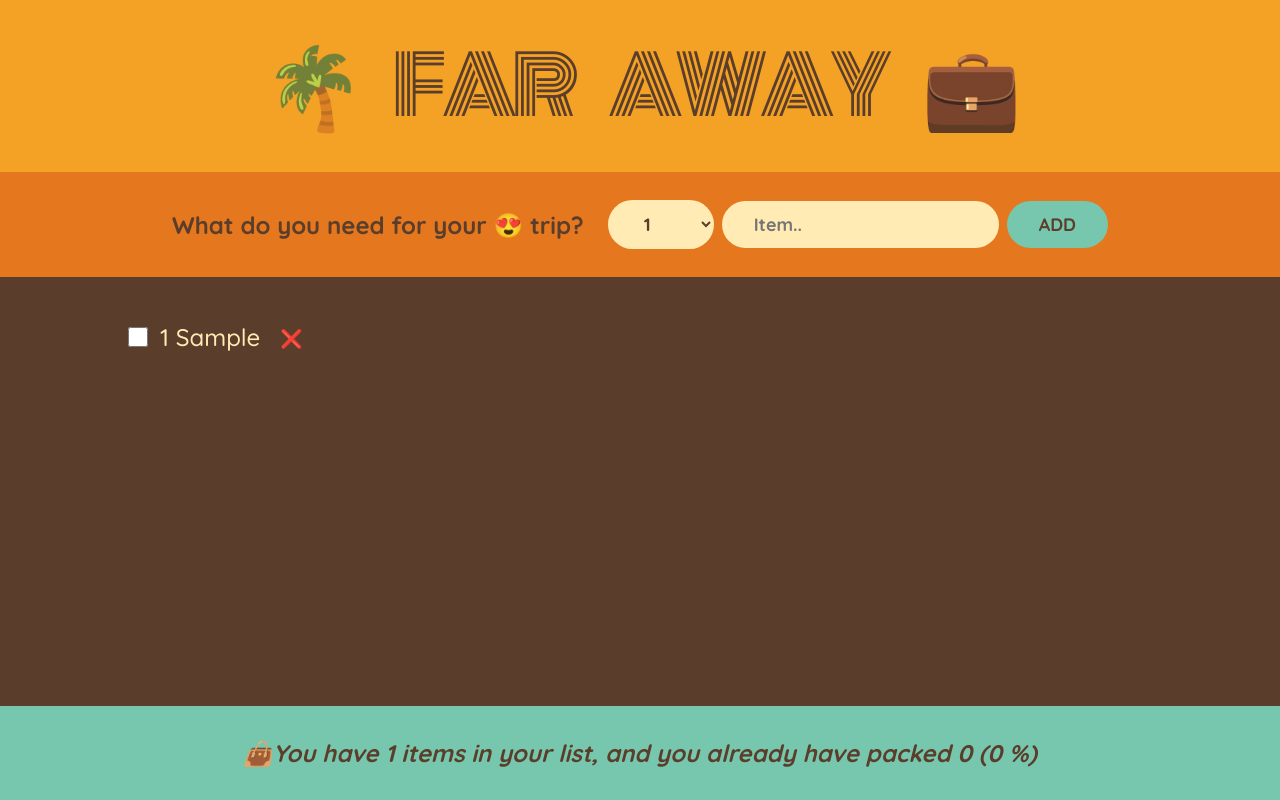
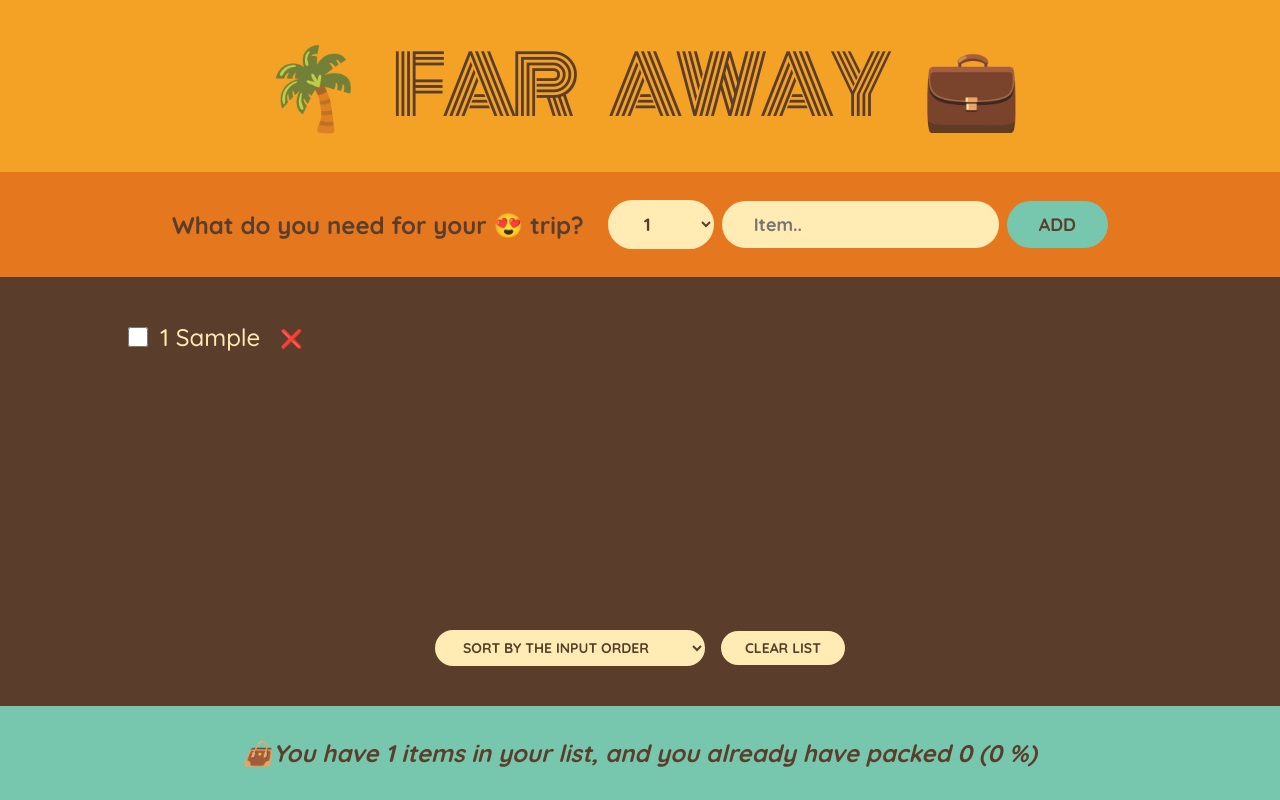
Before and after one commit to Devansh27112001/Travel-List-React, a React (Create React App) app: page / in a window 1280 px wide. Both pictures are taken after typing "Sample" into the empty fields and a click on the button "ADD". Built offline with nearby package versions, Linux system fonts and the light colour scheme.

Commit message:
refactoring the files

```diff
--- a/src/App.js
+++ /dev/null
@@ -1,138 +0,0 @@
-import { useState } from "react";
-
-const initialItems = [
-  { id: 1, description: "Passports", quantity: 2, packed: false },
-  { id: 2, description: "Socks", quantity: 12, packed: true },
-  { id: 3, description: "Charger", quantity: 1, packed: false },
-];
-
-export default function App() {
-  const [items, setItems] = useState([]);
-
-  function handleAddItems(item) {
-    setItems((items) => [...items, item]);
-  }
-
-  function handleDeleteItem(id) {
-    setItems((oldItems) => oldItems.filter((item) => item.id !== id));
-  }
-
-  // If the id matches the item.id, we return an array of items that has packed:true/false by mapping the items array and returning a new object for particular item. We return the same item object for all the other items.
-  function handleToggleItem(id) {
-    setItems((items) =>
-      items.map((item) =>
-        item.id === id ? { ...item, packed: !item.packed } : item
-      )
-    );
-  }
-
-  return (
-    <div className="app">
-      <Logo />
-      <Form onAddItems={handleAddItems} />
-      <PackingList
-        items={items}
-        onDeleteItem={handleDeleteItem}
-        onToggleItem={handleToggleItem}
-      />
-      <Stats items={items} />
-    </div>
-  );
-}
-
-function Logo() {
-  return <h1>🌴 Far Away 💼</h1>;
-}
-function Form({ onAddItems }) {
-  const [description, setDescription] = useState("");
-  const [quantity, setQuantity] = useState(1);
-
-  function handleSubmit(e) {
-    e.preventDefault();
-
-    if (!description) return;
-    const newItem = { description, quantity, packed: false, id: Date.now() };
-    onAddItems(newItem);
-    setDescription("");
-    setQuantity(1);
-  }
-
-  return (
-    <form className="add-form" onSubmit={handleSubmit}>
-      <h3>What do you need for your 😍 trip?</h3>
-      <select value={quantity} onChange={(e) => setQuantity(+e.target.value)}>
-        {Array.from({ length: 20 }, (_, i) => i + 1).map((num) => (
-          <option value={num} key={num}>
-            {num}
-          </option>
-        ))}
-        {/* <option value={1}></option>
-        <option value={2}></option>
-        <option value={3}></option> */}
-      </select>
-      <input
-        type="text"
-        placeholder="Item.."
-        value={description}
-        onChange={(e) => setDescription(e.target.value)}
-      />
-      <button>Add</button>
-    </form>
-  );
-}
-function PackingList({ items, onDeleteItem, onToggleItem }) {
-  return (
-    <div className="list">
-      <ul>
-        {items.map((item) => (
-          <Item
-            item={item}
-            onDeleteItem={onDeleteItem}
-            key={item.id}
-            onToggleItem={onToggleItem}
-          />
-        ))}
-      </ul>
-    </div>
-  );
-}
-
-function Item({ item, onDeleteItem, onToggleItem }) {
-  return (
-    <li>
-      <input
-        type="checkbox"
-        value={item.packed}
-        onChange={() => {
-          onToggleItem(item.id);
-        }}
-      />
-      <span style={item.packed ? { textDecoration: "line-through" } : {}}>
-        {item.quantity} {item.description}
-      </span>
-      <button onClick={() => onDeleteItem(item.id)}>❌</button>
-    </li>
-  );
-}
-
-function Stats({ items }) {
-  if (!items.length)
-    return (
-      <footer className="stats">
-        <em>Start adding items to your packing list</em>
-      </footer>
-    );
-  const numItems = items.length;
-  const packedItems = items.filter((item) => item.packed).length;
-  const percentage = Math.round((packedItems / numItems) * 100);
-  return (
-    <footer className="stats">
-      <em>
-        {percentage === 100
-          ? "You got everything! Ready to go✈️"
-          : `👜You have ${numItems} items in your list, and you already have packed${" "}
-        ${packedItems} (${percentage} %)`}
-      </em>
-    </footer>
-  );
-}
--- /dev/null
+++ b/src/components/App.js
@@ -0,0 +1,52 @@
+import { useState } from "react";
+import Logo from "./Logo";
+import Form from "./Form";
+import PackingList from "./PackingList";
+import Stats from "./Stats";
+// const initialItems = [
+//   { id: 1, description: "Passports", quantity: 2, packed: false },
+//   { id: 2, description: "Socks", quantity: 12, packed: true },
+//   { id: 3, description: "Charger", quantity: 1, packed: false },
+// ];
+
+export default function App() {
+  const [items, setItems] = useState([]);
+
+  function handleAddItems(item) {
+    setItems((items) => [...items, item]);
+  }
+
+  function handleDeleteItem(id) {
+    setItems((oldItems) => oldItems.filter((item) => item.id !== id));
+  }
+
+  // If the id matches the item.id, we return an array of items that has packed:true/false by mapping the items array and returning a new object for particular item. We return the same item object for all the other items.
+  function handleToggleItem(id) {
+    setItems((items) =>
+      items.map((item) =>
+        item.id === id ? { ...item, packed: !item.packed } : item
+      )
+    );
+  }
+
+  function handleClearItems() {
+    const confirm = window.confirm(
+      "Are you sure you want to delete all items?"
+    );
+    if (confirm) setItems([]);
+  }
+
+  return (
+    <div className="app">
+      <Logo />
+      <Form onAddItems={handleAddItems} />
+      <PackingList
+        items={items}
+        onDeleteItem={handleDeleteItem}
+        onToggleItem={handleToggleItem}
+        onClearList={handleClearItems}
+      />
+      <Stats items={items} />
+    </div>
+  );
+}
--- /dev/null
+++ b/src/components/Form.js
@@ -0,0 +1,38 @@
+import { useState } from "react";
+export default function Form({ onAddItems }) {
+  const [description, setDescription] = useState("");
+  const [quantity, setQuantity] = useState(1);
+
+  function handleSubmit(e) {
+    e.preventDefault();
+
+    if (!description) return;
+    const newItem = { description, quantity, packed: false, id: Date.now() };
+    onAddItems(newItem);
+    setDescription("");
+    setQuantity(1);
+  }
+
+  return (
+    <form className="add-form" onSubmit={handleSubmit}>
+      <h3>What do you need for your 😍 trip?</h3>
+      <select value={quantity} onChange={(e) => setQuantity(+e.target.value)}>
+        {Array.from({ length: 20 }, (_, i) => i + 1).map((num) => (
+          <option value={num} key={num}>
+            {num}
+          </option>
+        ))}
+        {/* <option value={1}></option>
+        <option value={2}></option>
+        <option value={3}></option> */}
+      </select>
+      <input
+        type="text"
+        placeholder="Item.."
+        value={description}
+        onChange={(e) => setDescription(e.target.value)}
+      />
+      <button>Add</button>
+    </form>
+  );
+}
--- /dev/null
+++ b/src/components/Item.js
@@ -0,0 +1,17 @@
+export default function Item({ item, onDeleteItem, onToggleItem }) {
+  return (
+    <li>
+      <input
+        type="checkbox"
+        value={item.packed}
+        onChange={() => {
+          onToggleItem(item.id);
+        }}
+      />
+      <span style={item.packed ? { textDecoration: "line-through" } : {}}>
+        {item.quantity} {item.description}
+      </span>
+      <button onClick={() => onDeleteItem(item.id)}>❌</button>
+    </li>
+  );
+}
--- /dev/null
+++ b/src/components/Logo.js
@@ -0,0 +1,3 @@
+export default function Logo() {
+  return <h1>🌴 Far Away 💼</h1>;
+}
--- /dev/null
+++ b/src/components/PackingList.js
@@ -0,0 +1,47 @@
+import { useState } from "react";
+import Item from "./Item";
+export default function PackingList({
+  items,
+  onDeleteItem,
+  onToggleItem,
+  onClearList,
+}) {
+  const [sortBy, setSortBy] = useState("input");
+
+  let sortedItems;
+
+  if (sortBy === "input") sortedItems = items;
+
+  if (sortBy === "description")
+    sortedItems = items
+      .slice()
+      .sort((a, b) => a.description.localeCompare(b.description));
+
+  if (sortBy === "packed")
+    sortedItems = items
+      .slice()
+      .sort((a, b) => Number(a.packed) - Number(b.packed));
+  return (
+    <div className="list">
+      <ul>
+        {sortedItems.map((item) => (
+          <Item
+            item={item}
+            onDeleteItem={onDeleteItem}
+            key={item.id}
+            onToggleItem={onToggleItem}
+          />
+        ))}
+      </ul>
+
+      <div className="actions">
+        <select value={sortBy} onChange={(e) => setSortBy(e.target.value)}>
+          <option value="input">Sort by the input order</option>
+          <option value="description">Sort by the description</option>
+          <option value="packed">Sort by the packed status</option>
+        </select>
+        <button onClick={onClearList}>Clear List</button>
+      </div>
+    </div>
+  );
+}
--- /dev/null
+++ b/src/components/Stats.js
@@ -0,0 +1,21 @@
+export default function Stats({ items }) {
+  if (!items.length)
+    return (
+      <footer className="stats">
+        <em>Start adding items to your packing list</em>
+      </footer>
+    );
+  const numItems = items.length;
+  const packedItems = items.filter((item) => item.packed).length;
+  const percentage = Math.round((packedItems / numItems) * 100);
+  return (
+    <footer className="stats">
+      <em>
+        {percentage === 100
+          ? "You got everything! Ready to go✈️"
+          : `👜You have ${numItems} items in your list, and you already have packed${" "}
+        ${packedItems} (${percentage} %)`}
+      </em>
+    </footer>
+  );
+}
--- a/src/index.js
+++ b/src/index.js
@@ -1,7 +1,7 @@
 import React from "react";
 import ReactDOM from "react-dom/client";
 import "./index.css";
-import App from "./App";
+import App from "./components/App";
 
 const root = ReactDOM.createRoot(document.getElementById("root"));
 root.render(
```
